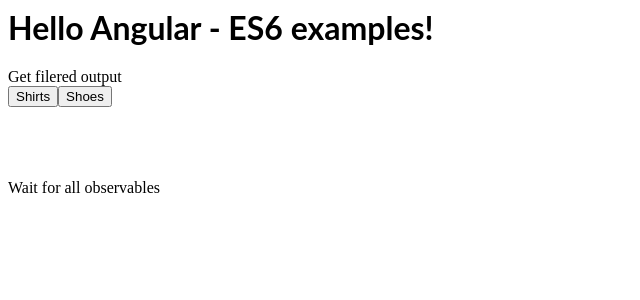
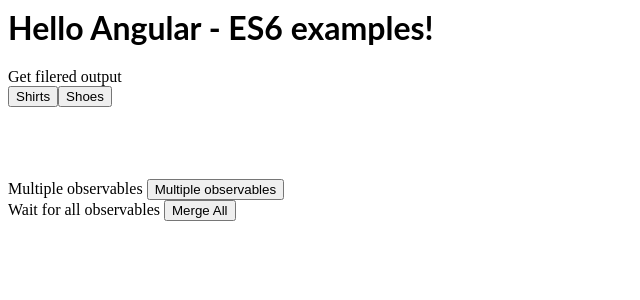
Before and after one commit to sajithahd/angular-es6-examples, an Angular app: page / in a window 1280 px wide. Shown: the top 300 px of the page, without its empty margins (0-640 px from the left). Built offline with nearby package versions, Linux system fonts and the light colour scheme.

Commit message:
1 file modified

```diff
--- a/src/app/wait-for-observables.ts
+++ b/src/app/wait-for-observables.ts
@@ -1,36 +1,50 @@
 import { Component, OnDestroy } from "@angular/core";
-import { interval, Observable, Subscription, timer } from "rxjs";
+import { concat, interval, Observable, Subscription, timer } from "rxjs";
 import { map, take } from "rxjs/operators";
 
 @Component({
   selector: "wait-for-observables",
   template: `
     <div>
+      Multiple observables
+      <button (click)="(mulitpleObservables)">Multiple observables</button>
+      <br />
+    </div>
+
+    <div>
       Wait for all observables
+      <button (click)="(mulitpleObservables)">Merge All</button>
+      <br />
     </div>
   `
 })
 export class WaitForObservables implements OnDestroy {
-  observable1: Observable<any>;
-  observable2: Observable<any>;
+  observable1: Observable<number>;
+  observable2: Observable<number>;
   subscription: Subscription;
   subscription2: Subscription;
 
   constructor() {
-    this.observable1 = interval(1000)
+    this.observable1 = timer(1000, 1000)
       .pipe(map(v => v))
       .pipe(take(3));
 
-    this.observable2 = interval(1000)
+    this.observable2 = timer(1000, 1000)
       .pipe(map(v => v))
       .pipe(take(3));
 
-    this.merge();
+    // this.mulitpleObservables();
+    // this.merge();
+  }
+  mulitpleObservables() {
+    this.subscription = this.observable1.subscribe(v => console.log(v));
+    this.subscription2 = this.observable2.subscribe(v => console.log(v));
   }
 
   merge() {
-    this.subscription = this.observable1.subscribe(v => console.log(v));
-    this.subscription2 = this.observable1.subscribe(v => console.log(v));
+    this.observable1
+      .pipe(c => concat(this.observable2))
+      .subscribe(res => console.log(res));
   }
 
   ngOnDestroy(): void {
```
